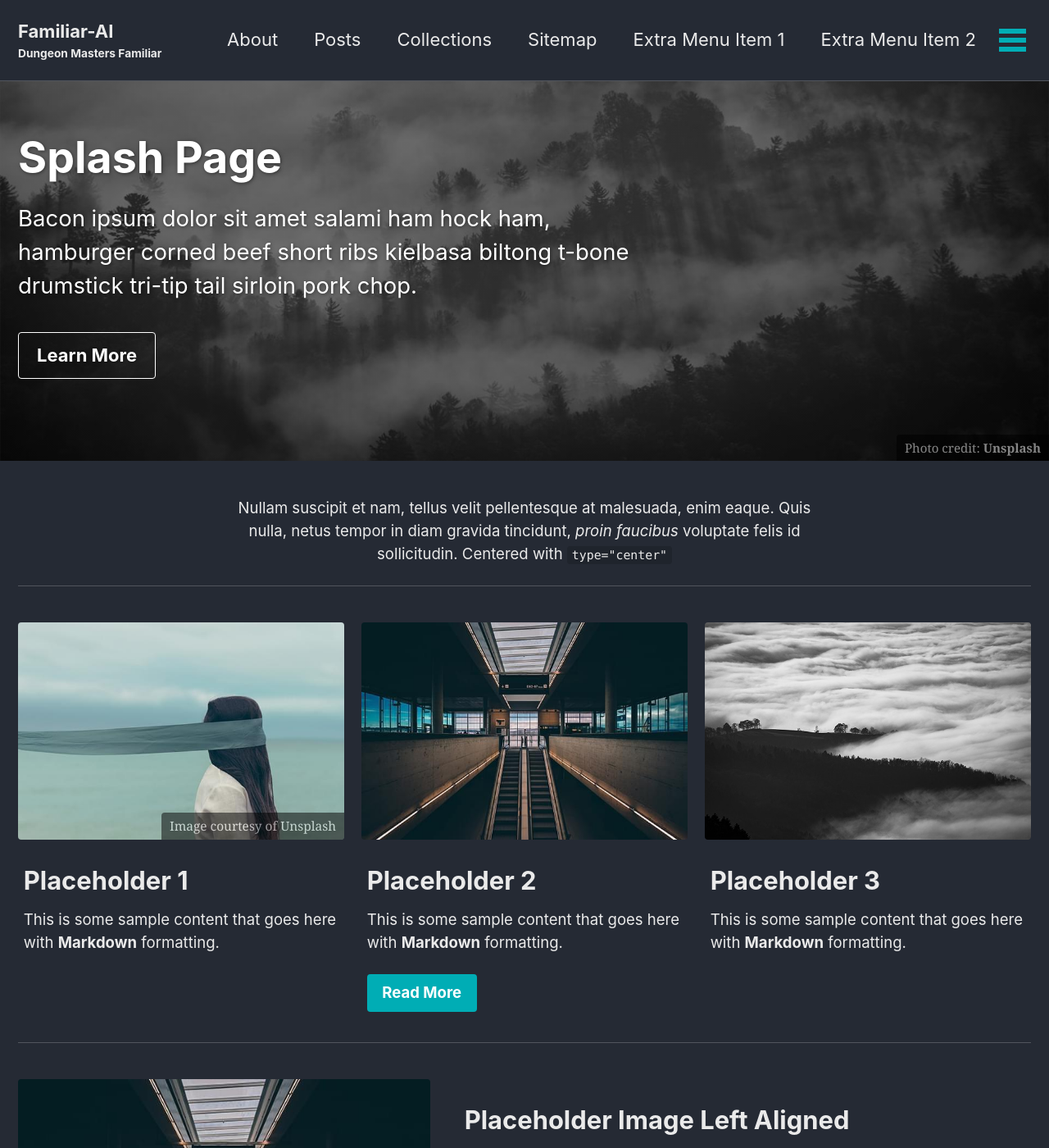
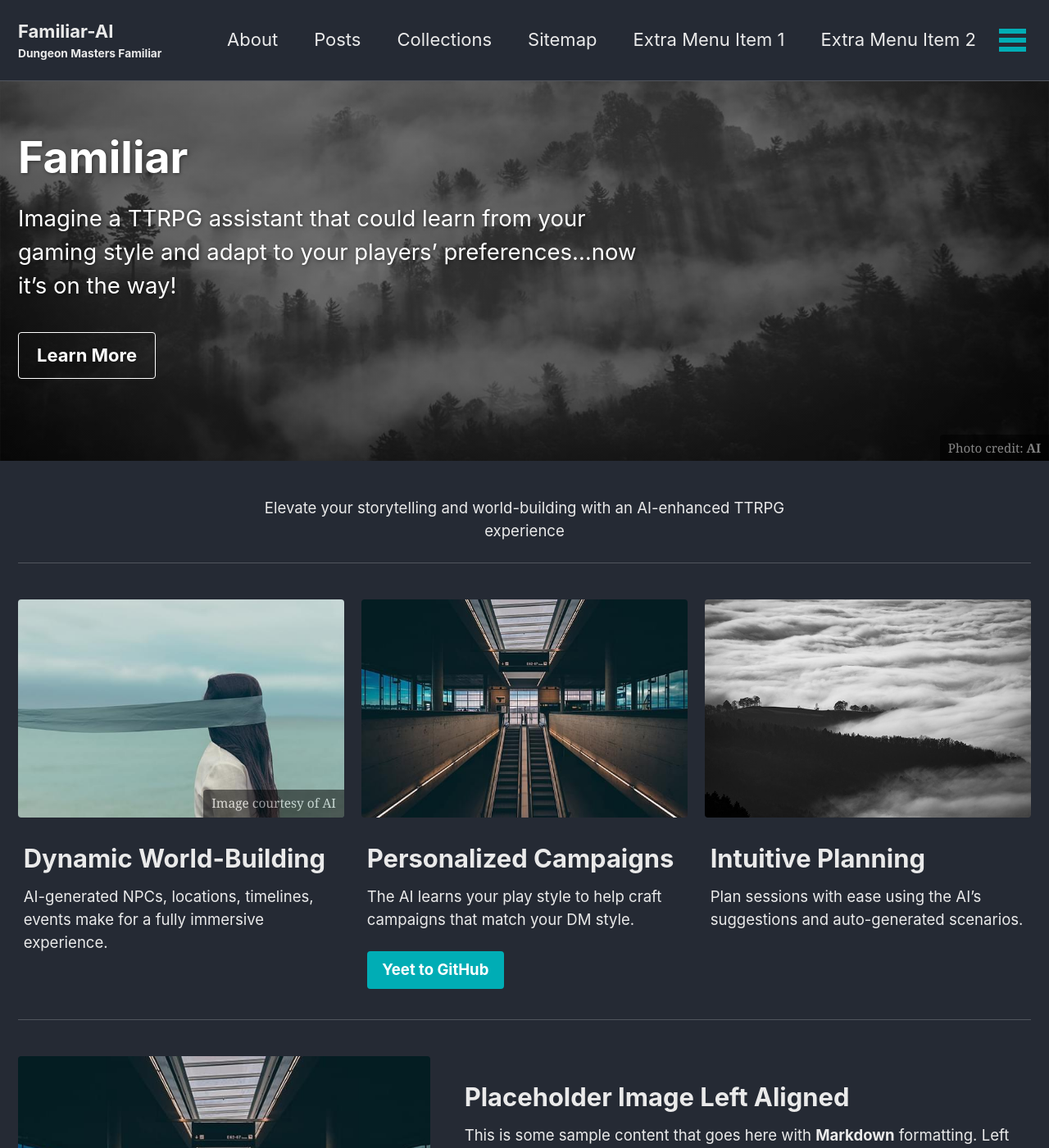
Before and after one commit to iamq-dev/familiar-ai, a Jekyll site: the page built from _pages/splash-page.md, in a window 1280 px wide and 1400 px high. Shown: the whole window at 82% size. Built offline with Jekyll 4.4.1, drawn with Linux system fonts in a browser that asks for light colours; cached includes are drawn as plain includes.

Commit message:
edited splash page

```diff
--- a/_pages/splash-page.md
+++ b/_pages/splash-page.md
@@ -1,7 +1,7 @@
 ---
-title: "Splash Page"
+title: "Familiar"
 layout: splash
-permalink: /splash-page/
+permalink: /splash/
 date: 2016-03-23T11:48:41-04:00
 header:
   overlay_color: "#000"
@@ -10,26 +10,26 @@ header:
   actions:
     - label: "Learn More"
       url: "/terms/"
-  caption: "Photo credit: [**Unsplash**](https://unsplash.com)"
-excerpt: "Bacon ipsum dolor sit amet salami ham hock ham, hamburger corned beef short ribs kielbasa biltong t-bone drumstick tri-tip tail sirloin pork chop."
+  caption: "Photo credit: [**AI**](https://openai.com)"
+excerpt: "Imagine a TTRPG assistant that could learn from your gaming style and adapt to your players' preferences...now it's on the way!"
 intro:
-  - excerpt: 'Nullam suscipit et nam, tellus velit pellentesque at malesuada, enim eaque. Quis nulla, netus tempor in diam gravida tincidunt, *proin faucibus* voluptate felis id sollicitudin. Centered with `type="center"`'
+  - excerpt: 'Elevate your storytelling and world-building with an AI-enhanced TTRPG experience'
 feature_row:
   - image_path: assets/images/unsplash-gallery-image-1-th.jpg
-    image_caption: "Image courtesy of [Unsplash](https://unsplash.com/)"
-    alt: "placeholder image 1"
-    title: "Placeholder 1"
-    excerpt: "This is some sample content that goes here with **Markdown** formatting."
+    image_caption: "Image courtesy of [AI](https://openai.com/)"
+    alt: "feature row image 1"
+    title: "Dynamic World-Building"
+    excerpt: "AI-generated NPCs, locations, timelines, events make for a fully immersive experience."
   - image_path: /assets/images/unsplash-gallery-image-2-th.jpg
-    alt: "placeholder image 2"
-    title: "Placeholder 2"
-    excerpt: "This is some sample content that goes here with **Markdown** formatting."
-    url: "#test-link"
-    btn_label: "Read More"
+    alt: "feature row image 2"
+    title: "Personalized Campaigns"
+    excerpt: "The AI learns your play style to help craft campaigns that match your DM style."
+    url: "https://github.com/iamq-dev/familiar-ai/"
+    btn_label: "Yeet to GitHub"
     btn_class: "btn--primary"
   - image_path: /assets/images/unsplash-gallery-image-3-th.jpg
-    title: "Placeholder 3"
-    excerpt: "This is some sample content that goes here with **Markdown** formatting."
+    title: Intuitive Planning
+    excerpt: "Plan sessions with ease using the AI's suggestions and auto-generated scenarios."
 feature_row2:
   - image_path: /assets/images/unsplash-gallery-image-2-th.jpg
     alt: "placeholder image 2"
```
